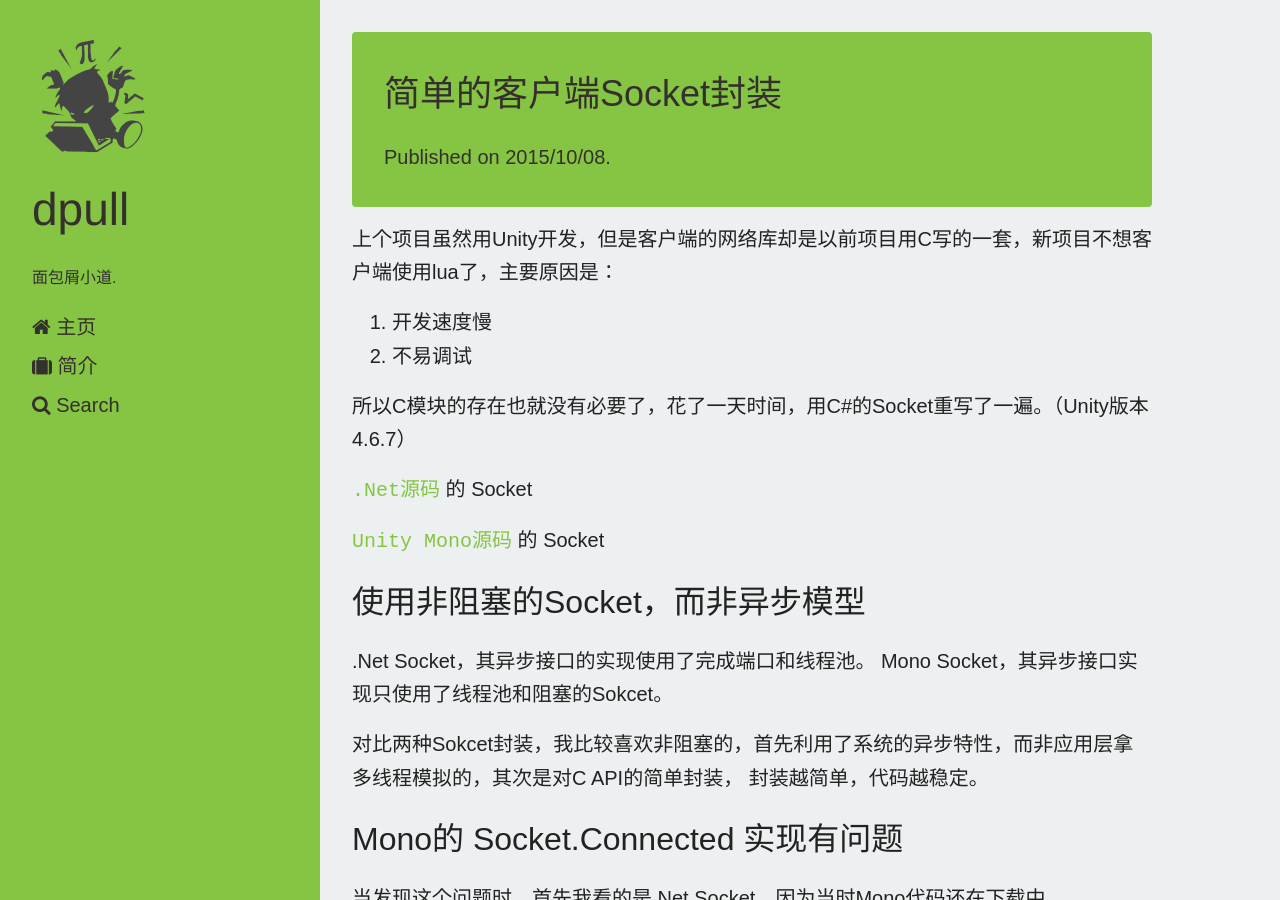
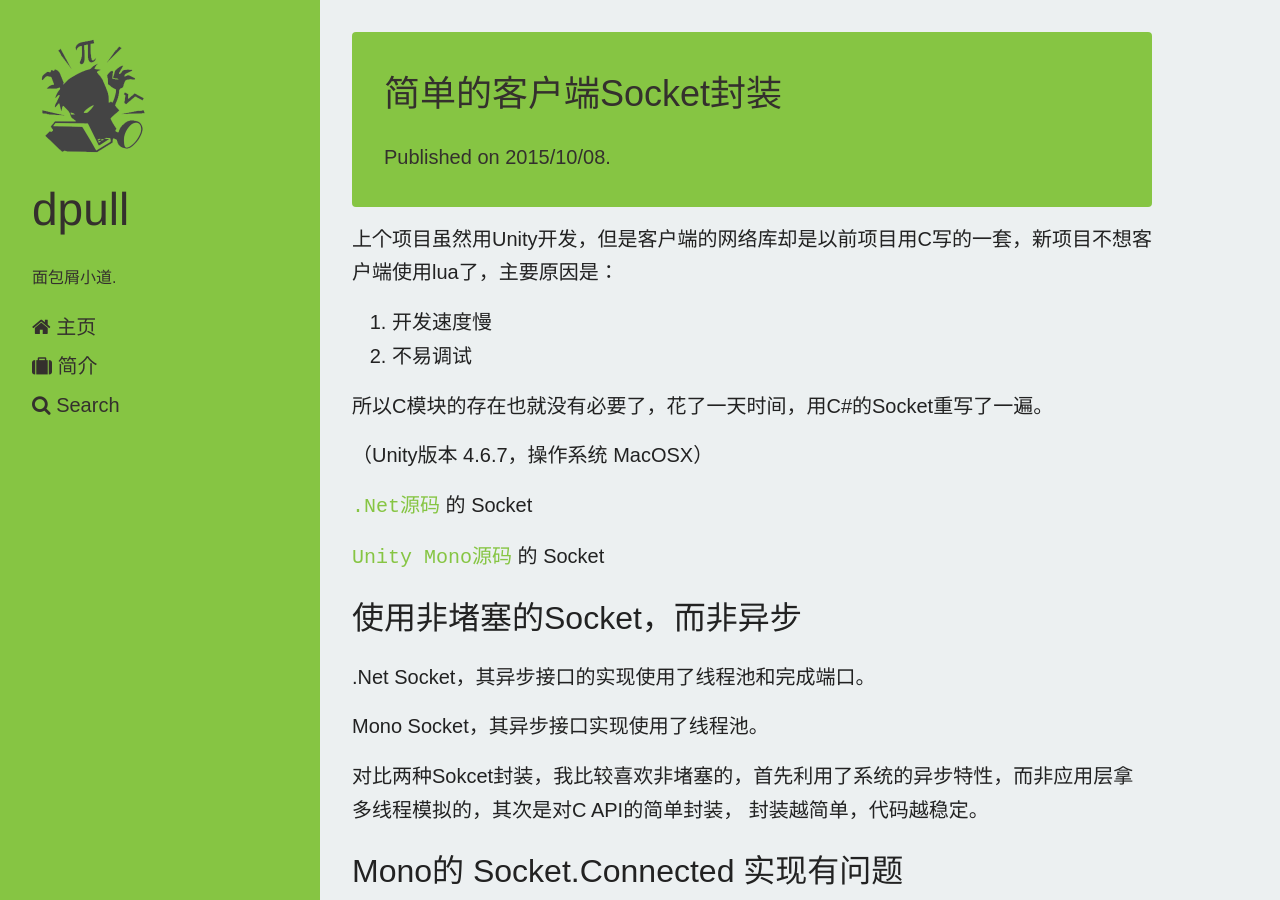
Before and after one commit to dpull/dpull.github.io, a Jekyll site: the page built from _posts/program/2015-10-08-csharp_socket.md, in a window 1280 px wide and 900 px high. Built offline with Jekyll 4.4.1, drawn with Linux system fonts in a browser that asks for light colours; nearby versions of some CDN libraries; Markdown is read by kramdown in place of the engine named in the settings; comment, search, counter and statistics services are not loaded; some of the changed text lies outside the part shown.

Commit message:
Update 2015-10-08-csharp_socket.md

````diff
--- a/_posts/program/2015-10-08-csharp_socket.md
+++ b/_posts/program/2015-10-08-csharp_socket.md
@@ -10,18 +10,21 @@
 1. 开发速度慢
 1. 不易调试
 
-所以C模块的存在也就没有必要了，花了一天时间，用C#的Socket重写了一遍。（Unity版本 4.6.7）
+所以C模块的存在也就没有必要了，花了一天时间，用C#的Socket重写了一遍。
+
+（Unity版本 4.6.7，操作系统 MacOSX）
 
 [`.Net源码`] 的 Socket
 
 [`Unity Mono源码`]  的 Socket
 
-## 使用非阻塞的Socket，而非异步模型 ##
+## 使用非堵塞的Socket，而非异步 ##
 
-.Net Socket，其异步接口的实现使用了完成端口和线程池。
-Mono Socket，其异步接口实现只使用了线程池和阻塞的Sokcet。
+.Net Socket，其异步接口的实现使用了线程池和完成端口。
 
-对比两种Sokcet封装，我比较喜欢非阻塞的，首先利用了系统的异步特性，而非应用层拿多线程模拟的，其次是对C API的简单封装，
+Mono Socket，其异步接口实现使用了线程池。
+
+对比两种Sokcet封装，我比较喜欢非堵塞的，首先利用了系统的异步特性，而非应用层拿多线程模拟的，其次是对C API的简单封装，
 封装越简单，代码越稳定。
 
 ## Mono的 Socket.Connected 实现有问题 ##
@@ -64,9 +67,9 @@
 }
 ```
 
-对比代码可以得出，Mono版本没有针对非阻塞的Socket执行Poll进行再次判断，.Net的Poll只是对select的简单封装，
-于是我直接执行了 Poll(0, SelectMode.SelectWrite) 来判断Connect是否成功，但Poll(0, SelectMode.SelectWrite)
-在非阻塞Socket无法Connect的时候依旧返回true， 于是察看[`Mono Socket的Poll函数`]
+对比以上代码可以得出，Mono版本没有针对非堵塞的Socket执行Poll进行再次判断，.Net的Poll只是对select的简单封装，
+于是尝试直接执行 Poll(0, SelectMode.SelectWrite) 来判断Connect是否成功，结果发现Poll(0, SelectMode.SelectWrite)
+在非堵塞Socket无法Connect的时候依旧返回true， 于是查看 [`Mono Socket的Poll函数`]
 
 ```C#
 public bool Poll (int time_us, SelectMode mode)
@@ -138,7 +141,7 @@
 
 
 ## 发送队列 ##
-以前Send其实是阻塞的，Send失败了，循环继续Send，这次增加了发送队列，虽然可能效率上降低了，但也算用对了吧。
+以前Send其实是堵塞的，Send失败了，循环继续Send，这次增加了发送队列，虽然可能效率上降低了，但也算用对了吧。
 以前的问题记录：[`当send错误码为EAGAIN时`]
 
 ## 功能性扩展 ##
````
